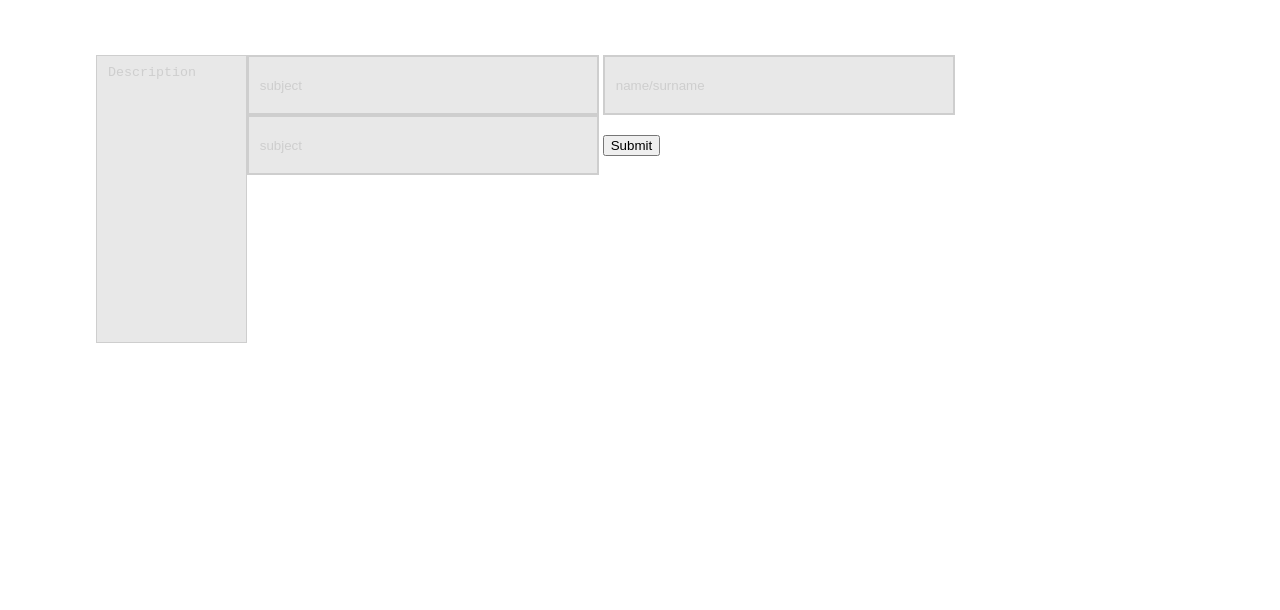
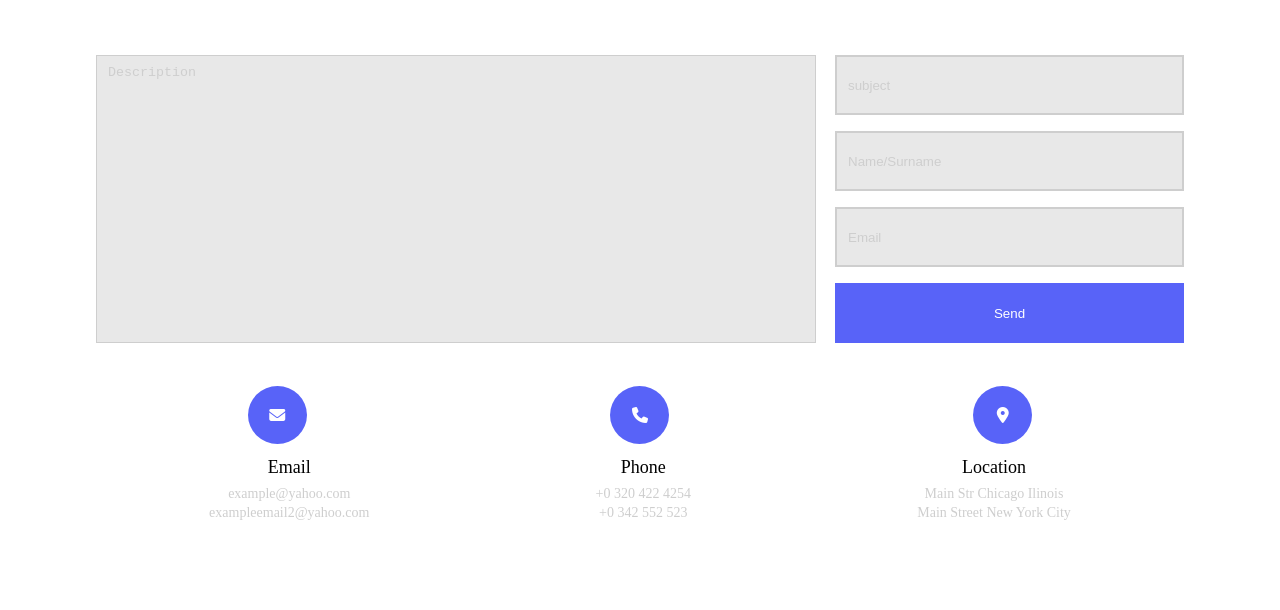
Before and after one commit to vievsonik/work-11, a plain HTML site: page index.html in a window 1280 px wide. Shown: the part 662-1272 px from the top of the page. Before the commit the page ends 1048 px from the top, so only its background shows below. Drawn offline with Linux system fonts and the light colour scheme.

Commit message:
adding info

```diff
--- a/css/styles.css
+++ b/css/styles.css
@@ -43,6 +43,7 @@
     justify-content: space-between;
     color: var(--white-color);
     font-size: 14px;
+    align-items: baseline;
 }
 .nav-a-class{
     color: var(--white-color);
@@ -105,26 +106,27 @@
     height: 500px ;
 }
 /* second-seeection */
-.second-seection-width{
+.second-section-width{
     max-width: var(--main-wight);
     width: 100%;
     margin: 0 auto;
     margin-top: 54px;
 }
 .second-conteiner{
-      display: flex;
-      /* flex-direction: row;  */
-      justify-content: space-between;
+    display: flex;
+    /* justify-content: space-around; */
+    /* flex-wrap: wrap; */
 }
 .left-block{
     margin-bottom: 40px;
-    /* display: flex; */
+    display: flex;
+    flex-direction: column;
 
 
 }
 .text-area{
-   max-width: 720px;
-   width:100%;
+   /* max-width: 720px; */
+   width:720px;
    height:288px;
    resize: none;
 }
@@ -143,23 +145,97 @@
 .right-block{
     display: flex;
     flex-direction: column;
+    margin-left: 19px ;
+    /* flex-wrap: wrap; */
+
 }
 .text-input{
-    /* max-width: 352px; */
-    width: 352px;
+    max-width: 352px;
+    width: 100%;
     height: 60px;
+    margin-bottom: 16px;
 }
-.text-input:focus{
+.text-input,.email-input:focus{
     outline: none;
 }
-.text-input[type=text]{
+.text-input[type=text],.email-input[name=email]{
     background-color: var(--input-background) ;
     border-color: var(--input-text-color);
-    /* border-radius:14px ; */
     border-style: solid;
 }
 .text-input::placeholder{
-    color:var(--input-text-color) ;
+    color:var(--input-text-color);
     padding: 7px 0 0 9px;
 
 }
+
+.email-input{
+    max-width: 352px;
+    width: 100%;
+    height: 60px;
+    margin-bottom: 16px;
+
+}
+.email-input::placeholder{
+    color:var(--input-text-color);
+    padding: 7px 0 0 9px;
+}
+.submit-class{
+    max-width: 352px;
+    width: 100%;
+    height: 60px;
+    margin-bottom: 16px;
+    background-color:var(--main-color) ;
+    border-style: none;
+    color:  var(--white-color) ;
+
+
+
+}
+.submit-class:hover{
+    opacity: 89% ;
+}
+.fa-paper-plane{
+    color:var(  ) ;
+    position: absolute;
+    right: 9%;
+    transform: translateY(100%);
+}
+.info-box{
+    display: flex;
+    justify-content: center;
+    align-content: center;
+    align-items: center;
+    width:59px;
+    height:58px;
+    background-color:var( --main-color);
+    border-radius: 100%;
+    margin-bottom: 14px;
+}
+.info-box-conteiner{
+    display: flex;
+    justify-content:space-around;
+}
+.fa-envelope,.fa-phone,.fa-location-dot{
+    color: var( --white-color) ;
+}
+.info-class{
+    display: flex;
+    justify-content: space-around;
+}
+.info-section{
+    text-align: center;
+    color: var( --input-text-color) ;
+    font-size: 14px;
+    margin-bottom: 90px;
+
+}
+.child-eleement1{
+    color: black;
+    font-size: 18px;
+    padding-bottom: 11px;
+}
+.child-eleement2{
+    padding-bottom: 5px;
+
+}
--- a/index.html
+++ b/index.html
@@ -68,7 +68,7 @@
       </div>
     </section>
     <section>
-      <div class="second-seection-width">
+      <div class="second-section-width">
         <div class="second-conteiner">
           <div class="left-block">
             <form action="#">
@@ -80,15 +80,60 @@
               ></textarea>
             </form>
           </div>
-
           <div class="right-block">
-          <form action="#">
-            <input class="text-input" type="text" id="fname" name="fname" placeholder="subject">
-            <input class="text-input" type="text" id="fname" name="fname" placeholder="name/surname">
-            <input class="text-input" type="text" id="fname" name="fname" placeholder="subject">
-            <input type="submit" value="Submit">
+            <form action="">
+              <input
+                class="text-input"
+                type="text"
+                id="fname"
+                name="fname"
+                placeholder="subject"
+              />
+              <input
+                class="text-input"
+                type="text"
+                id="fname"
+                name="fname"
+                placeholder="Name/Surname"
+              />
+              <input
+                class="email-input"
+                type="email"
+                id="email"
+                name="email"
+                placeholder="Email"
+              />
+              <input class="submit-class" type="submit" value="Send" />
+              <!-- <i class="fa-solid fa-paper-plane"> asdasd</i> -->
             </form>
-
+          </div>
+        </div>
+        <div class="info-box-conteiner">
+          <div class="info-box">
+            <i class="fa-solid fa-envelope"></i>
+          </div>
+          <div class="info-box">
+            <i class="fa-solid fa-phone"></i>
+          </div>
+          <div class="info-box">
+            <i class="fa-solid fa-location-dot"></i>
+          </div>
+        </div>
+        <div class="info-class">
+          <div class="info-section">
+            <h3 class="child-eleement1">Email</h3>
+            <h3 class="child-eleement2">example@yahoo.com</h3>
+            <h3 class="child-eleement3">exampleemail2@yahoo.com</h3>
+          </div>
+          <div class="info-section">
+            <h3 class="child-eleement1">Phone</h3>
+            <h3 class="child-eleement2">+0 320 422 4254</h3>
+            <h3 class="child-eleement3">+0 342 552 523</h3>
+          </div>
+          <div class="info-section">
+            <h3 class="child-eleement1">Location</h3>
+            <h3 class="child-eleement2">Main Str Chicago Ilinois</h3>
+            <h3 class="child-eleement3">Main Street New York City</h3>
           </div>
         </div>
       </div>
```
Lines whose indentation alone changed are shown as unchanged.
